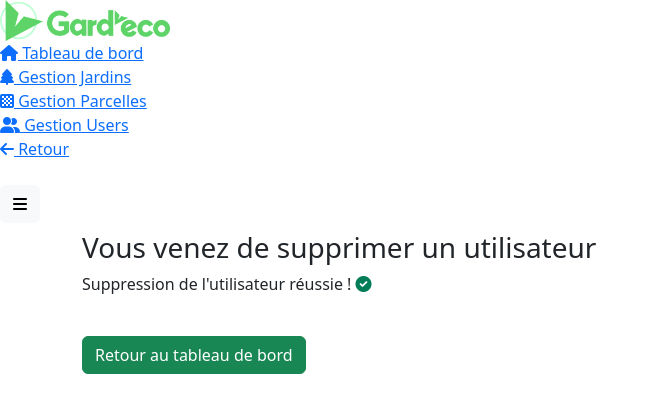
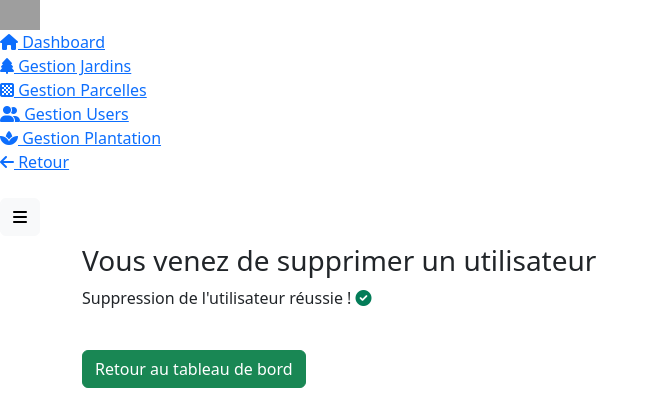
Before and after one commit to LenaPignolet/Sae202, a PHP site: page /admin/Usagers/supprimer_user.php?num=1 in a window 1280 px wide. Shown: the top 420 px of the page, without its empty margins (0-659 px from the left). Run offline with PHP 8.4, Linux system fonts and the light colour scheme; some libraries are stand-ins or nearby versions; grey boxes are pictures that could not be loaded.

Commit message:
Update supprimer_user.php dashboard

```diff
--- a/admin/Usagers/supprimer_user.php
+++ b/admin/Usagers/supprimer_user.php
@@ -12,7 +12,7 @@
     <meta name="viewport" content="width=device-width, initial-scale=1, shrink-to-fit=no">
     <meta http-equiv="X-UA-Compatible" content="IE=edge">
     <meta name="description" content="Page admin">
-    <title>Tableau de bord</title>
+    <title>Dashboard</title>
     <link href="../assets/vendor/fontawesome/css/fontawesome.min.css" rel="stylesheet">
     <link href="../assets/vendor/fontawesome/css/solid.min.css" rel="stylesheet">
     <link href="../assets/vendor/fontawesome/css/brands.min.css" rel="stylesheet">
@@ -28,27 +28,31 @@
     <div class="wrapper">
         <nav id="sidebar" class="active">
             <div class="sidebar-header">
-                <img src="../../images/logo.png" alt="bootraper logo" width="170px" class="app-logo">
+                <img src="../assets/img/logo.png" alt="bootraper logo" width="40px" class="app-logo">
             </div>
             <ul class="list-unstyled components text-secondary">
                 <li>
-                    <a href="../admin.php"><i class="fas fa-home"></i> Tableau de bord</a>
+                    <a href="/admin/gestion.php"><i class="fas fa-home"></i> Dashboard</a>
                 </li>
 
                 <li>
-                    <a href="../Jardins/jardin_gestion.php"><i class="fas fa-tree"></i> Gestion Jardins</a>
+                    <a href="gestion_jardin.php"><i class="fas fa-tree"></i> Gestion Jardins</a>
                 </li>
 
                 <li>
-                    <a href="../Parcelle/parcelle_gestion.php"><i class="fas fa-chess-board"></i> Gestion Parcelles</a>
+                    <a href="../Parcelle/gestion_parcelle.php"><i class="fas fa-chess-board"></i> Gestion Parcelles</a>
                 </li>
 
                 <li>
-                    <a href="user_gestion.php"><i class="fas fa-user-friends"></i> Gestion Users</a>
+                    <a href="./user_gestion.php"><i class="fas fa-user-friends"></i> Gestion Users</a>
                 </li>
 
                 <li>
-                    <a href="../../index.php"><i class="fas fa-arrow-left"></i> Retour</a>
+                    <a href="../Plantation/gestion_plantation.php"><i class="fas fa-spa"></i> Gestion Plantation</a>
+                </li>
+
+                <li>
+                    <a href="/index.php"><i class="fas fa-arrow-left"></i> Retour</a>
                 </li>
 
             </ul>
@@ -85,7 +89,7 @@
                                         // recupérer dans l'url l'id de l'album à supprimer
                                         $allJardinId = $_GET['num'];
 
-                                        $mabd = new PDO('mysql:host=localhost;dbname=sae202Base;charset=UTF8;','usersae202', 'sae202');
+                                        $mabd = new PDO('mysql:host=localhost;dbname=sae202;charset=UTF8;', 'Usersae202', '123');
                                         $mabd->query('SET NAMES utf8;');
 
                                         // tapez ici la requete de suppression de l'album dont l'id est passé dans l'url
@@ -95,7 +99,7 @@
 
                                         echo '<p>Suppression de l\'utilisateur réussie ! <i class="fas fa-circle-check" style="color: #037c58;"></i></p>';
                                         echo "<br>";
-                                        echo '<a  class="btn btn-success" href="gestion_user.php">Retour au tableau de bord</a>';
+                                        echo '<a  class="btn btn-success" href="user_gestion.php">Retour au tableau de bord</a>';
                                         ?>
 
                                     </div>
```
